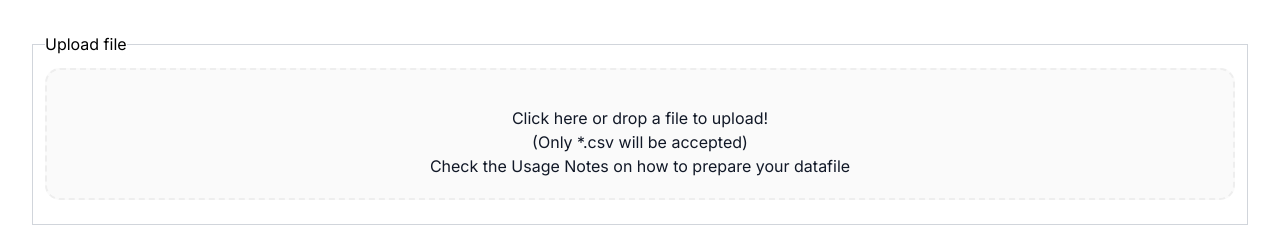
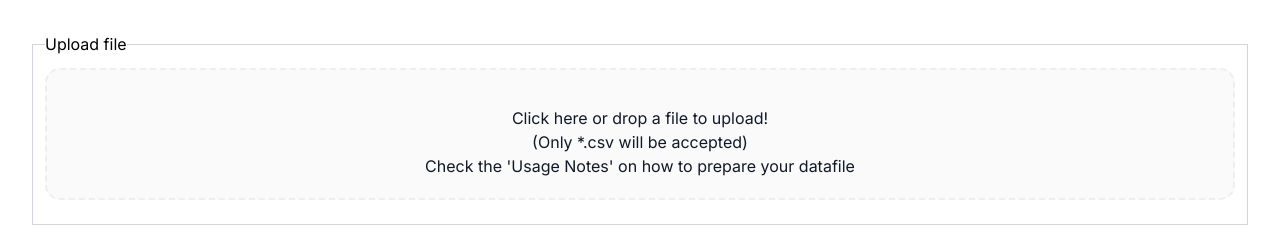
Before and after one commit to davide-marchiori/k-alpha, a Next.js app: page / in a window 1280 px wide. Shown: the top 241 px of the page. Built offline with nearby package versions, Linux system fonts and the light colour scheme.

Commit message:
minor edit

```diff
--- a/src/components/DropZone.jsx
+++ b/src/components/DropZone.jsx
@@ -175,7 +175,7 @@ export function DropZone({ data, setData }) {
           {isDragReject && "File type not accepted, sorry!"}
           <div className="flex">(Only *.csv will be accepted)</div>
           <div className="flex">
-            Check the Usage Notes on how to prepare your datafile
+            Check the 'Usage Notes' on how to prepare your datafile
           </div>
         </div>
       </div>
```
